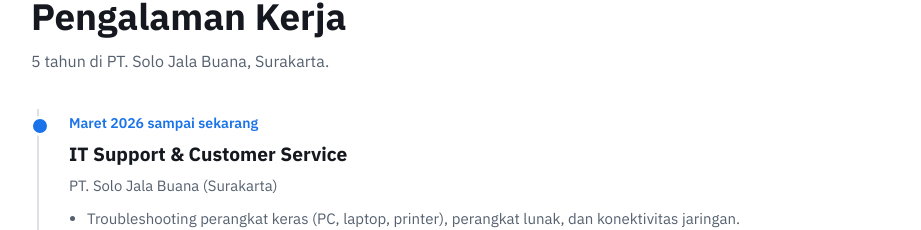
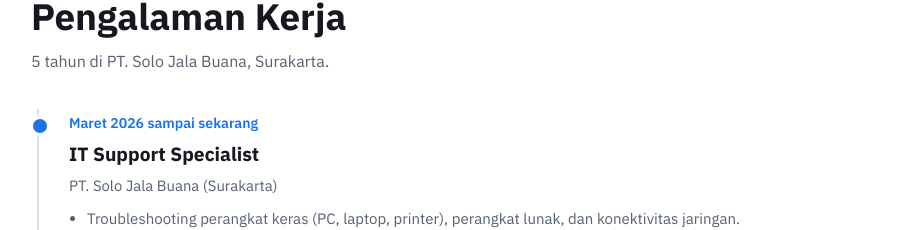
Before and after one commit to ilhamadjienugroho/portofolio, a plain HTML site: page index.html in a window 1280 px wide. Shown: the part 3242-3472 px from the top of the page, without its empty margins (111-1032 px from the left). Drawn offline with Linux system fonts and the light colour scheme.

Commit message:
Update index.html

```diff
--- a/index.html
+++ b/index.html
@@ -91,7 +91,7 @@
 <h2>Pengalaman Kerja</h2>
 <p class="sub">5 tahun di PT. Solo Jala Buana, Surakarta.</p>
 <div class="tl">
-<article><time>Maret 2026 sampai sekarang</time><h3>IT Support &amp; Customer Service</h3><p class="co">PT. Solo Jala Buana (Surakarta)</p><ul><li>Troubleshooting perangkat keras (PC, laptop, printer), perangkat lunak, dan konektivitas jaringan.</li><li>Remote support dengan MikroTik dan AnyDesk untuk pengguna di lokasi berbeda.</li><li>Instalasi, konfigurasi, dan pembaruan Windows/Linux, aplikasi kerja, dan perangkat lunak keamanan.</li><li>Preventive maintenance komputer, server lokal, dan perangkat jaringan.</li><li>Menindaklanjuti tiket IT sesuai target SLA.</li><li>Menangani keluhan pelanggan lewat telepon, email, live chat, dengan eskalasi ke teknisi bila perlu.</li></ul></article>
+<article><time>Maret 2026 sampai sekarang</time><h3>IT Support Specialist</h3><p class="co">PT. Solo Jala Buana (Surakarta)</p><ul><li>Troubleshooting perangkat keras (PC, laptop, printer), perangkat lunak, dan konektivitas jaringan.</li><li>Remote support dengan MikroTik dan AnyDesk untuk pengguna di lokasi berbeda.</li><li>Instalasi, konfigurasi, dan pembaruan Windows/Linux, aplikasi kerja, dan perangkat lunak keamanan.</li><li>Preventive maintenance komputer, server lokal, dan perangkat jaringan.</li><li>Menindaklanjuti tiket IT sesuai target SLA.</li><li>Menangani keluhan pelanggan lewat telepon, email, live chat, dengan eskalasi ke teknisi bila perlu.</li></ul></article>
 <article><time>September 2024 sampai Februari 2026</time><h3>Teknisi Jaringan BTS</h3><p class="co">PT. Solo Jala Buana (Surakarta)</p><ul><li>Pemeliharaan rutin dan pemantauan lebih dari 30 site BTS.</li><li>Mengelola infrastruktur BTS: perangkat radio, baterai, genset, dan sistem kelistrikan.</li><li>Troubleshooting dan perbaikan gangguan jaringan di site BTS.</li><li>Instalasi, splicing, dan pengujian serat optik/FTTH yang menghubungkan site BTS ke backbone.</li><li>Menguji sinyal dan redaman dengan OTDR dan OPM.</li><li>Audit kelayakan menara BTS, pemantauan real-time dengan The Dude, serta laporan kondisi site dan riwayat gangguan.</li></ul></article>
 <article><time>April 2021 sampai Agustus 2024</time><h3>Teknisi Jaringan Lapangan</h3><p class="co">PT. Solo Jala Buana (Surakarta)</p><ul><li>Memasang access point di lokasi pelanggan dengan radio MikroTik dan Ubiquiti (UBNT), termasuk pada pipa atau tower.</li><li>Instalasi layanan internet FTTH dan troubleshooting gangguan Fiber Optic.</li><li>Mengonfigurasi ONT/ONU sesuai kebutuhan pelanggan.</li><li>Memasang dan mengonfigurasi CCTV berbasis IP Camera.</li><li>Mengerjakan jaringan lokal topologi BUS/RING dengan kabel LAN atau Fiber Optic.</li></ul></article>
 </div></div></section>
```
